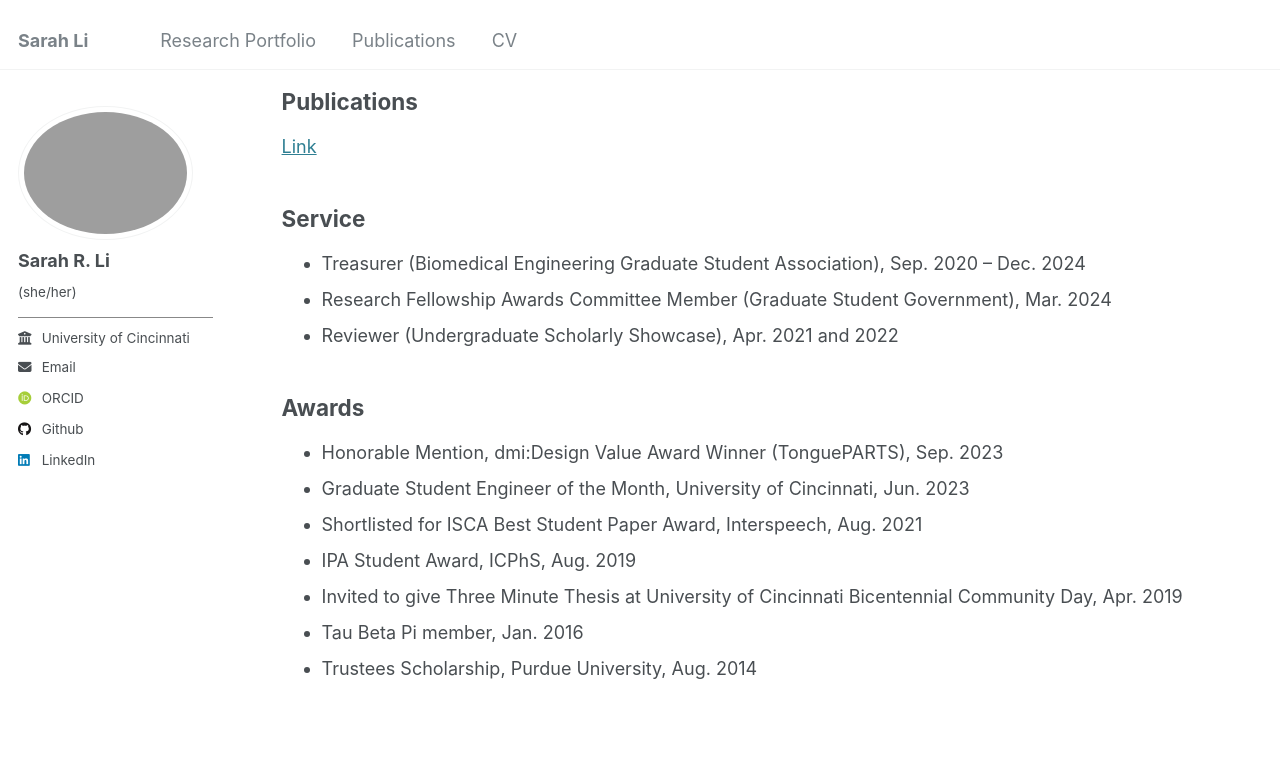
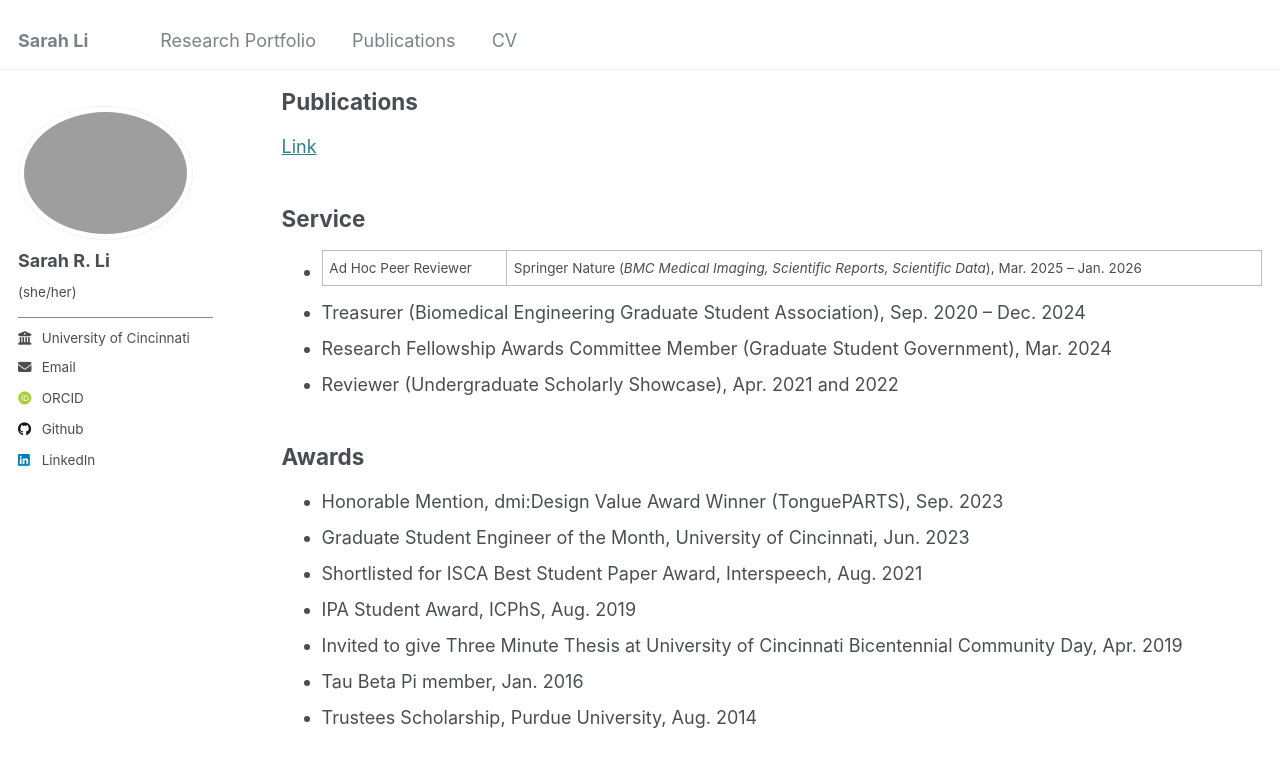
Before and after one commit to SarahRLi/sarahrli.github.io, a Jekyll site: the page built from _pages/cv.md, in a window 1280 px wide and 900 px high, scrolled down 361 px. Shown: the top 767 px of the window. Built offline with Jekyll 4.4.1, drawn with Linux system fonts in a browser that asks for light colours; some web fonts are replaced.

Commit message:
Update cv.md

```diff
--- a/_pages/cv.md
+++ b/_pages/cv.md
@@ -20,6 +20,7 @@ redirect_from:
 [Link](https://sarahrli.github.io/publications/)
 
 <h2>Service</h2>
+*	Ad Hoc Peer Reviewer | Springer Nature (<i>BMC Medical Imaging, Scientific Reports, Scientific Data</i>), Mar. 2025 – Jan. 2026
 *	Treasurer (Biomedical Engineering Graduate Student Association), Sep. 2020 – Dec. 2024
 * Research Fellowship Awards Committee Member (Graduate Student Government), Mar. 2024
 *	Reviewer (Undergraduate Scholarly Showcase), Apr. 2021 and 2022
```
